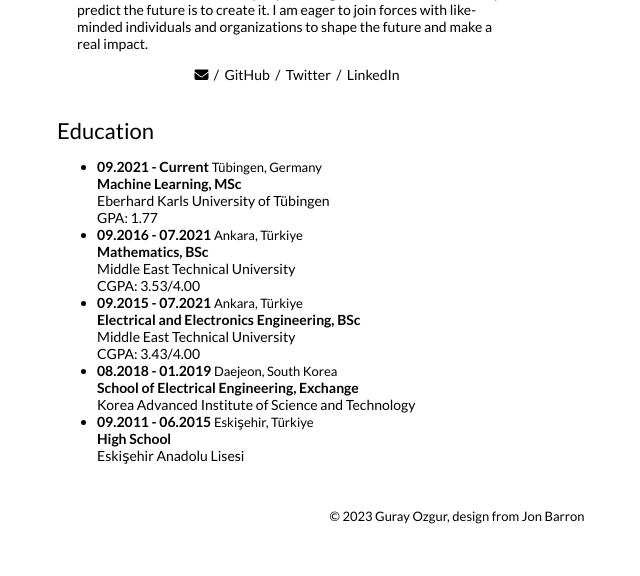
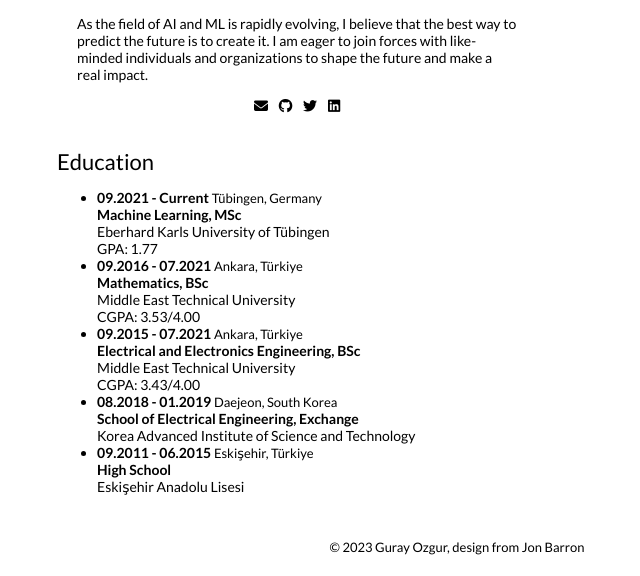
Before and after one commit to gurayozgur/gurayozgur.github.io, a Jekyll site: the page built from _posts/2019-06-02-venue.markdown, in a window 1280 px wide, cut to the strip 442-1018 px from the top of the page. Shown: the whole strip, without its empty margins (183-823 px from the left). Built offline with Jekyll 4.4.1, drawn with Linux system fonts in a browser that asks for light colours; nearby versions of some CDN libraries; before the commit the page ends 987 px from its top, so only the background shows below that.

Commit message:
Update default.html

```diff
--- a/_layouts/default.html
+++ b/_layouts/default.html
@@ -26,6 +26,12 @@
               <h1>
                 Guray Ozgur
               </h1>
+               <p style="text-align:center">
+                <a target="_blank" href="mailto:guray.ozgur@student.uni-tuebingen.de"> <i class="fa-solid fa-envelope"></i></a> &nbsp;&nbsp;
+                <a href="https://github.com/gurayozgur"><i class="fa-brands fa-github"></i></a> &nbsp;&nbsp;
+                <a href="https://www.twitter.com/hutcun"><i class="fa-brands fa-twitter"></i></a> &nbsp;&nbsp;
+                <a href="https://www.linkedin.com/in/guray"> <i class="fa-brands fa-linkedin"></i> </a>
+              </p>
               <p>
                 Hi, I'm Guray!
                 Welcome to my personal webpage, where I share my passion for Machine Learning, Artificial Intelligence, Signal Processing, and Robotics. I'm currently an M.Sc. student in Machine Learning at the Eberhard Karls University of Tübingen, where I am diving deep into the exciting world of AI and ML. My goal is to become a leading researcher and educator in these fields and make a real impact on the world.
@@ -40,10 +46,10 @@
                 As the field of AI and ML is rapidly evolving, I believe that the best way to predict the future is to create it. I am eager to join forces with like-minded individuals and organizations to shape the future and make a real impact.
               </p>
               <p style="text-align:center">
-                <a target="_blank" href="mailto:guray.ozgur@student.uni-tuebingen.de"> <i class="fa-solid fa-envelope"></i></a> &nbsp;/&nbsp;
-                <a href="https://github.com/gurayozgur">GitHub</a> &nbsp;/&nbsp;
-                <a href="https://www.twitter.com/hutcun">Twitter</a> &nbsp;/&nbsp;
-                <a href="https://www.linkedin.com/in/guray"> LinkedIn </a>
+                <a target="_blank" href="mailto:guray.ozgur@student.uni-tuebingen.de"> <i class="fa-solid fa-envelope"></i></a> &nbsp;&nbsp;
+                <a href="https://github.com/gurayozgur"><i class="fa-brands fa-github"></i></a> &nbsp;&nbsp;
+                <a href="https://www.twitter.com/hutcun"><i class="fa-brands fa-twitter"></i></a> &nbsp;&nbsp;
+                <a href="https://www.linkedin.com/in/guray"> <i class="fa-brands fa-linkedin"></i> </a>
               </p>
             </td>
             <td style="padding:2.5%;width:40%;max-width:40%">
```
